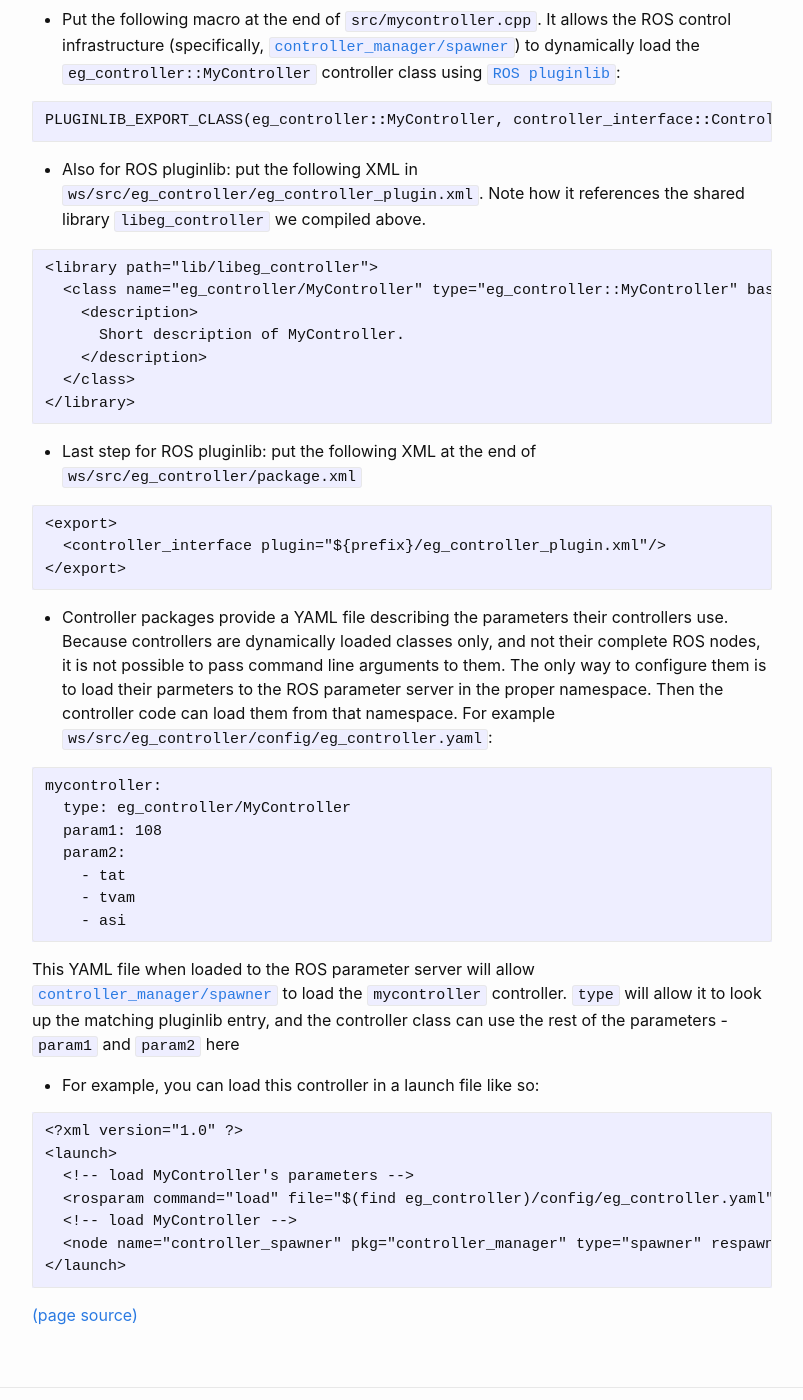
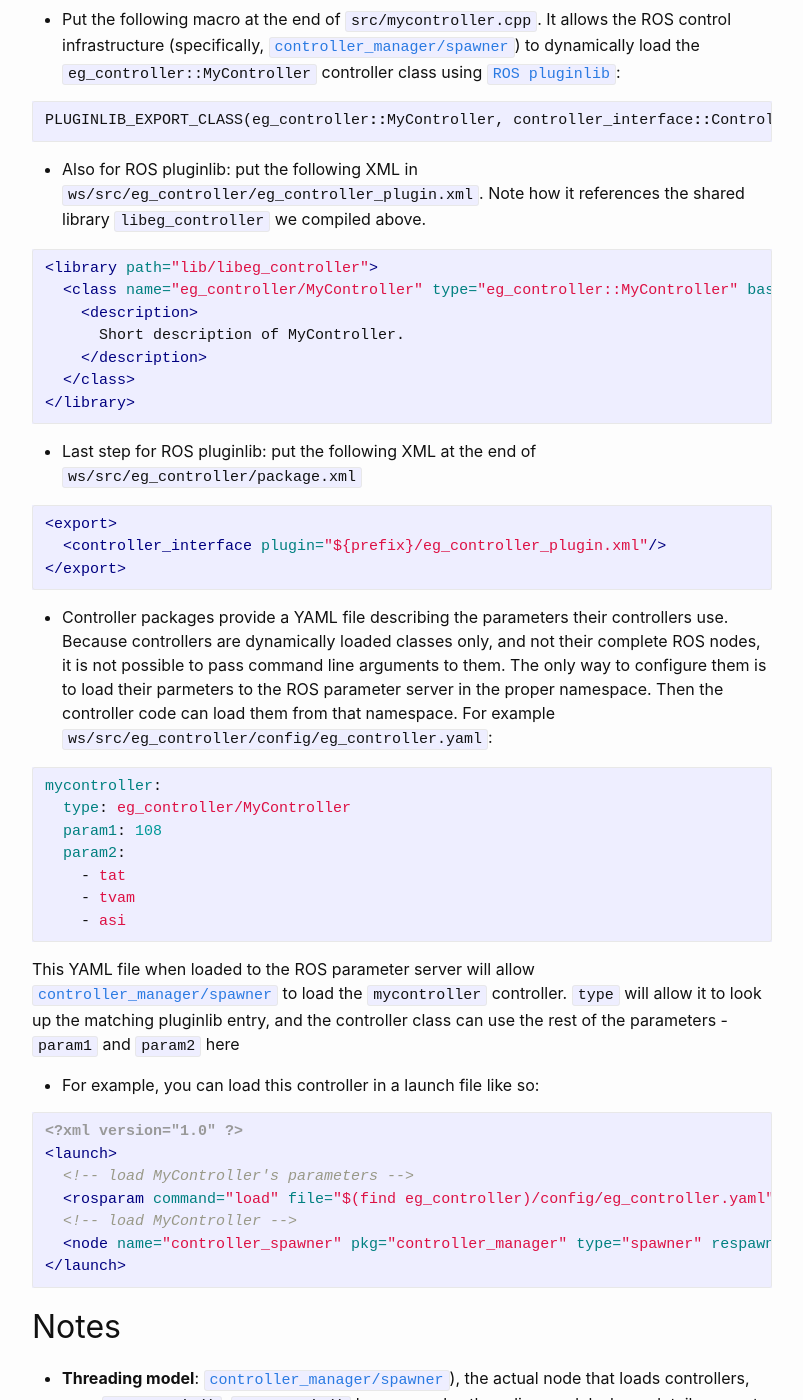
Before and after one commit to samarth-robo/blog, a Jekyll site: the page built from _posts/2022-01-24-ros_control.md, in a window 1280 px wide and 1400 px high, scrolled down 644 px. Shown: the whole window, without its empty margins (238-1041 px from the left). Built offline with Jekyll 4.4.1, drawn with Linux system fonts in a browser that asks for light colours; emoji names are drawn with the system emoji font; comment, search, counter and statistics services are not loaded; some of the changed text lies outside the part shown.

Commit message:
ros controller threading

````diff
--- a/_posts/2022-01-24-ros_control.md
+++ b/_posts/2022-01-24-ros_control.md
@@ -39,7 +39,7 @@ PLUGINLIB_EXPORT_CLASS(eg_controller::MyController, controller_interface::Contro
 - Also for ROS pluginlib: put the following XML in `ws/src/eg_controller/eg_controller_plugin.xml`. Note how it references
 the shared library `libeg_controller` we compiled above.
 
-```
+```xml
 <library path="lib/libeg_controller">
   <class name="eg_controller/MyController" type="eg_controller::MyController" base_class_type="controller_interface::ControllerBase">
     <description>
@@ -51,7 +51,7 @@ the shared library `libeg_controller` we compiled above.
 
 - Last step for ROS pluginlib: put the following XML at the end of `ws/src/eg_controller/package.xml`
 
-```
+```xml
 <export>
   <controller_interface plugin="${prefix}/eg_controller_plugin.xml"/>
 </export>
@@ -62,7 +62,7 @@ dynamically loaded classes only, and not their complete ROS nodes, it is not pos
 The only way to configure them is to load their parmeters to the ROS parameter server in the proper namespace. Then the
 controller code can load them from that namespace. For example `ws/src/eg_controller/config/eg_controller.yaml`:
 
-```
+```yaml
 mycontroller:
   type: eg_controller/MyController
   param1: 108
@@ -78,7 +78,7 @@ parameters - `param1` and `param2` here
 
 - For example, you can load this controller in a launch file like so:
 
-```
+```xml
 <?xml version="1.0" ?>
 <launch>
   <!-- load MyController's parameters -->
@@ -87,3 +87,12 @@ parameters - `param1` and `param2` here
   <node name="controller_spawner" pkg="controller_manager" type="spawner" respawn="false" output="screen" args="myconroller"/>
 </launch>
 ```
+
+## Notes
+
+- **Threading model**: [`controller_manager/spawner`](http://wiki.ros.org/controller_manager#spawner)), the actual node that loads
+controllers, uses `rospy.spin()`. `rospy.spin()` has a complex threading model whose details are not well documented. Matthew Elwin
+[has investigated them in detail](https://nu-msr.github.io/me495_site/lecture08_threads.html). The relevant part is that
+_callbacks in the controller code can run in separate threads and are not thread-safe_. For example, see how
+[`franka_ros/franka_example_controllers/CartesianImpedanceExampleController`](https://github.com/frankaemika/franka_ros/blob/develop/franka_example_controllers/src/cartesian_impedance_example_controller.cpp)
+uses a mutex.
````
